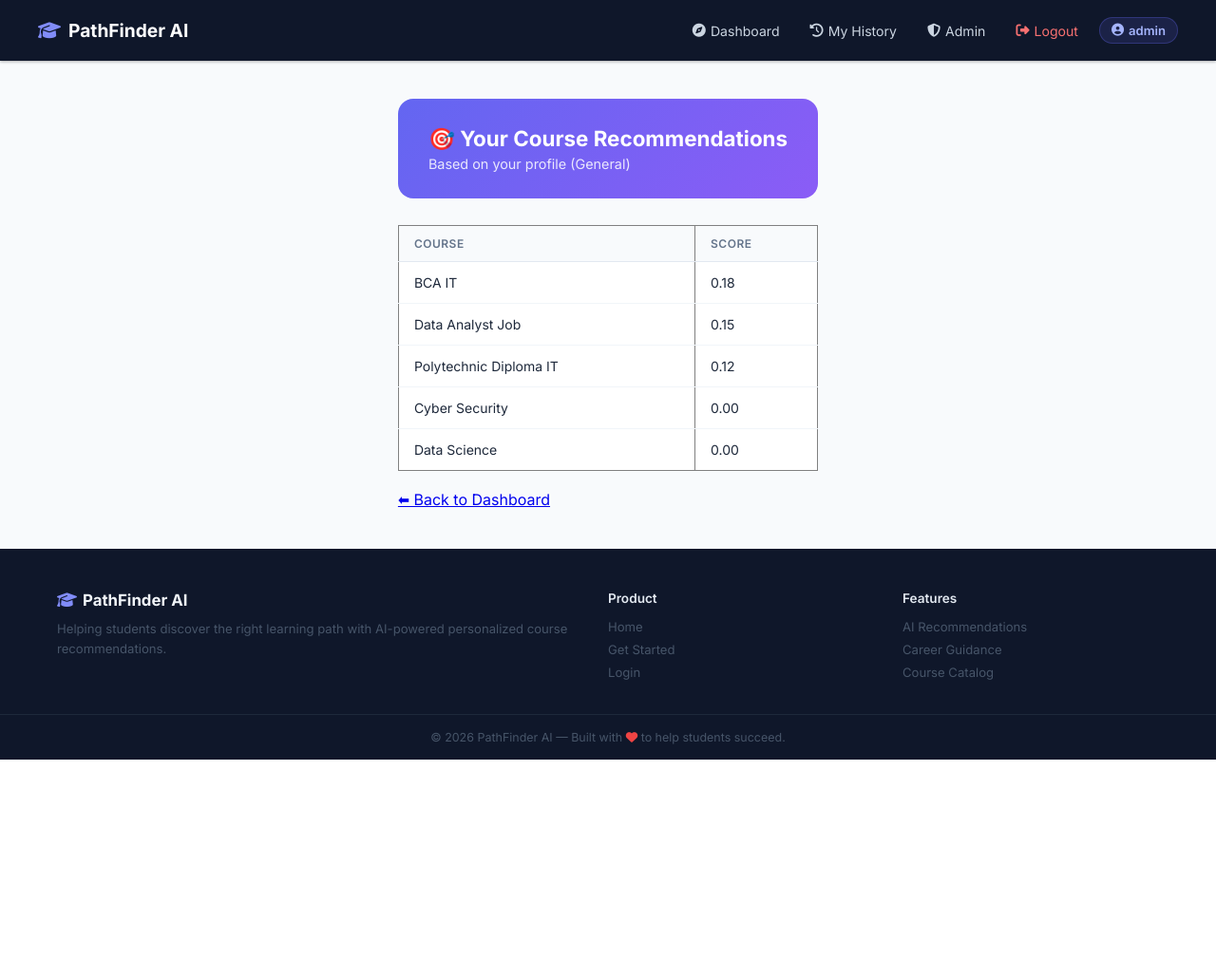
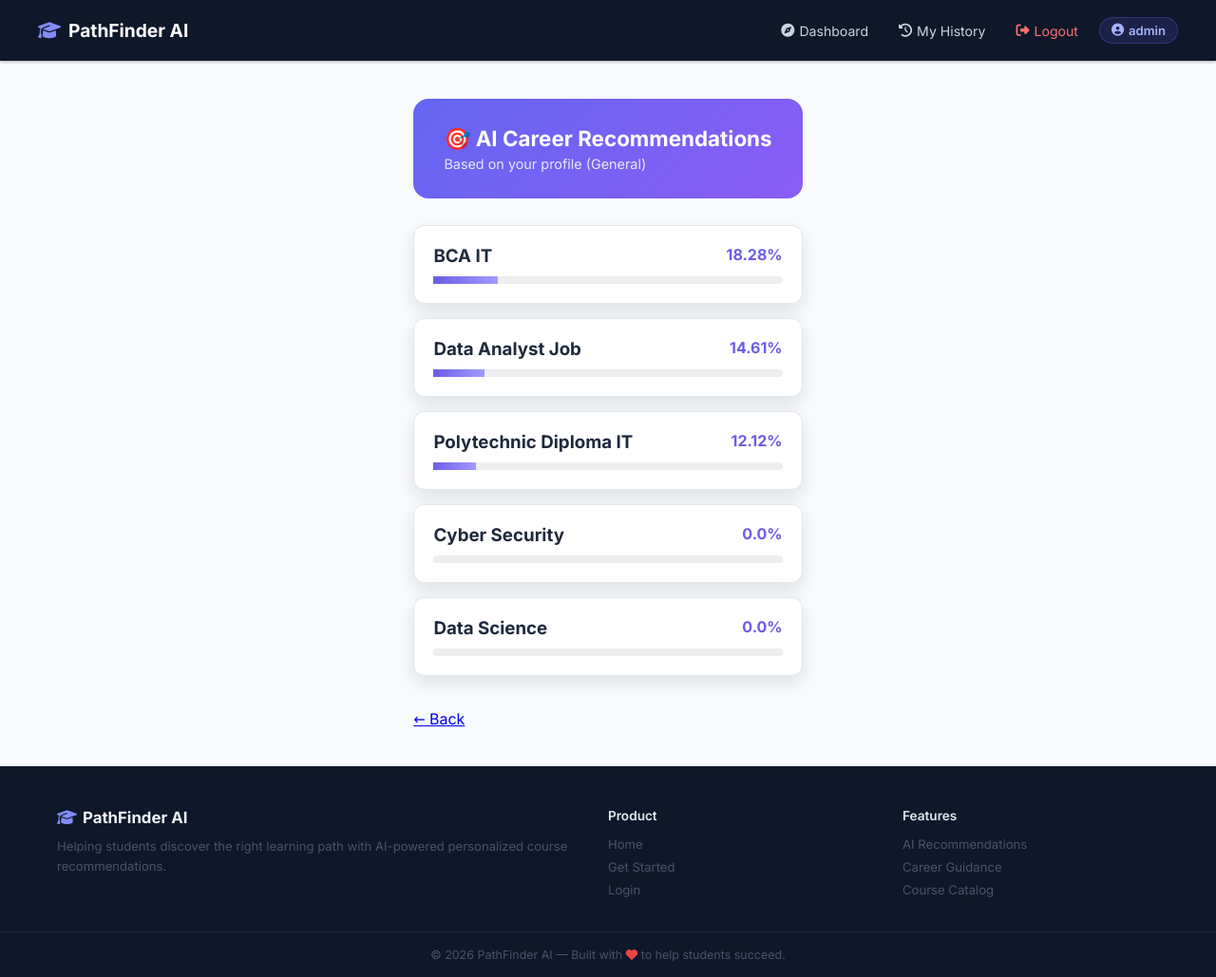
Before and after one commit to VajidShaik44/ai-course-recommendation-system, a Flask app: page /recommend in a window 1280 px wide. Shown: the whole page at 95% size. Before the commit the page ends 800 px from the top, so only its background shows below. Run offline with Flask 3, Linux system fonts and the light colour scheme; a user stored in the database is signed in; data comes from the database, SQL or seed files in the repository.

Commit message:
Updated ui and result page

```diff
--- a/app.py
+++ b/app.py
@@ -15,62 +15,26 @@ app.secret_key = os.environ.get("SECRET_KEY", "fallback-dev-key")
 init_db()
 
 
+# 🔥 AI Explanation Layer
+def generate_explanation(course, skills):
+    return {
+        "why": f"{course} aligns with your interests in {skills} and fits your current career stage.",
+        "advantages": [
+            "High career demand",
+            "Strong growth opportunities",
+            "Industry-relevant skills"
+        ],
+        "disadvantages": [
+            "Requires continuous learning",
+            "Competitive field",
+            "May need specialization"
+        ]
+    }
+
+
 @app.route("/")
 def home():
     return render_template("home.html")
-
-
-@app.route("/register", methods=["GET", "POST"])
-def register():
-    if request.method == "POST":
-        username = request.form["username"]
-        password = request.form["password"]
-
-        conn = sqlite3.connect("students.db")
-        c = conn.cursor()
-        try:
-            hashed_pw = generate_password_hash(password)
-            c.execute("INSERT INTO users(username,password) VALUES(?,?)",
-                      (username, hashed_pw))
-            conn.commit()
-            flash("Registration successful! Please login.", "success")
-            return redirect("/login")
-        except:
-            flash("Username already exists!", "error")
-        finally:
-            conn.close()
-
-    return render_template("register.html")
-
-
-@app.route("/login", methods=["GET", "POST"])
-def login():
-    if request.method == "POST":
-        username = request.form["username"]
-        password = request.form["password"]
-
-        conn = sqlite3.connect("students.db")
-        c = conn.cursor()
-        c.execute(
-            "SELECT id, username, password, COALESCE(is_admin, 0) FROM users WHERE username=?",
-            (username,)
-        )
-        user = c.fetchone()
-        conn.close()
-
-        if user and check_password_hash(user[2], password):
-            session["user"] = user[1]
-            session["user_id"] = user[0]
-            session["is_admin"] = user[3]
-
-            if user[3] == 1:
-                return redirect("/admin")
-
-            return redirect("/dashboard")
-        else:
-            flash("Invalid username or password!", "error")
-
-    return render_template("login.html")
 
 
 @app.route("/dashboard")
@@ -89,153 +53,60 @@ def recommend():
     stream_subjects = request.form.get("stream_subjects", "")
     skills = request.form.get("skills", "")
 
-    # Combine inputs
     input_text = f"{stream_subjects} {skills}".strip()
 
-    # ML call
+    # ML
     if stage and input_text:
         results = stage_aware_recommend(stage, input_text)
     else:
         results = recommend_course(input_text or skills)
 
-    # DEBUG
-    print("INPUT TEXT:", input_text)
-    print("RESULTS:\n", results)
+    # Convert score → percentage
+    results["score"] = (results["score"] * 100).round(2)
 
-    # FALLBACK (fix zero-score problem)
-    if results is None or results.empty or results['score'].sum() == 0:
-        flash("No strong matches found. Showing general recommendations.", "warning")
+    # 🔥 Convert into structured data (IMPORTANT)
+    courses_data = []
+    for _, row in results.iterrows():
+        explanation = generate_explanation(row["course"], skills)
 
-        courses = get_all_courses()
-
-        import pandas as pd
-        results = pd.DataFrame({
-            "course": [c[1] for c in courses],
-            "score": [0.5] * len(courses)
+        courses_data.append({
+            "course": row["course"],
+            "score": row["score"],
+            "why": explanation["why"],
+            "advantages": explanation["advantages"],
+            "disadvantages": explanation["disadvantages"]
         })
 
-    # Save top recommendation
-    if not results.empty and "user_id" in session:
-        top_course_name = results.iloc[0]["course"]
-        top_score = results.iloc[0]["score"]
+    return render_template(
+        "result.html",
+        courses=courses_data,
+        stage=stage or "General"
+    )
 
-        from database import get_db_connection, save_recommendation
-        conn = get_db_connection()
+
+@app.route("/login", methods=["GET", "POST"])
+def login():
+    if request.method == "POST":
+        username = request.form["username"]
+        password = request.form["password"]
+
+        conn = sqlite3.connect("students.db")
         c = conn.cursor()
-        c.execute("SELECT id FROM courses WHERE course = ?", (top_course_name,))
-        course_row = c.fetchone()
-        course_id = course_row[0] if course_row else 1
+        c.execute("SELECT id, username, password FROM users WHERE username=?", (username,))
+        user = c.fetchone()
         conn.close()
 
-        save_recommendation(session["user_id"], input_text, course_id, top_score, stage)
+        if user and check_password_hash(user[2], password):
+            session["user"] = user[1]
+            session["user_id"] = user[0]
+            return redirect("/dashboard")
+        else:
+            flash("Invalid login", "error")
 
-    return render_template("result.html", courses=results, stage=stage or "General")
-
-
-@app.route("/profile")
-def profile():
-    if "user" not in session:
-        return redirect("/login")
-    recommendations = get_user_recommendations(session["user_id"])
-    return render_template("profile.html", recommendations=recommendations)
+    return render_template("login.html")
 
 
 @app.route("/logout")
 def logout():
     session.clear()
     return redirect("/")
-
-
-# ---------------- ADMIN ---------------- #
-
-@app.route("/admin")
-def admin():
-    if "user" not in session:
-        return redirect("/login")
-
-    if not session.get("is_admin"):
-        return "Access Denied! Admin only.", 403
-
-    users_count, rec_count, courses_count = get_stats()
-    return render_template(
-        "admin.html",
-        users_count=users_count,
-        recommendations_count=rec_count,
-        courses_count=courses_count
-    )
-
-
-@app.route("/admin/courses")
-def admin_courses():
-    if "user" not in session:
-        return redirect("/login")
-
-    if not session.get("is_admin"):
-        return "Access Denied! Admin only.", 403
-
-    courses = get_all_courses()
-    return render_template("admin_courses.html", courses=courses)
-
-
-@app.route("/admin/add_course", methods=["POST"])
-def admin_add_course():
-    if "user" not in session:
-        return redirect("/login")
-
-    if not session.get("is_admin"):
-        return "Access Denied! Admin only.", 403
-
-    course = request.form["course"]
-    level = request.form["level"]
-    description = request.form["description"]
-    skills = request.form["skills"]
-
-    add_course(course, level, description, skills)
-    flash("Course added successfully!", "success")
-    return redirect("/admin/courses")
-
-
-@app.route("/admin/delete_course/<int:course_id>")
-def admin_delete_course(course_id):
-    if "user" not in session:
-        return redirect("/login")
-
-    if not session.get("is_admin"):
-        return "Access Denied! Admin only.", 403
-
-    delete_course(course_id)
-    flash("Course deleted successfully!", "success")
-    return redirect("/admin/courses")
-
-
-@app.route("/admin/users")
-def admin_users():
-    if "user" not in session:
-        return redirect("/login")
-
-    if not session.get("is_admin"):
-        return "Access Denied! Admin only.", 403
-
-    users = get_all_users()
-    return render_template("admin_users.html", users=users)
-
-
-@app.route("/admin/recommendations")
-def admin_recommendations():
-    if "user" not in session:
-        return redirect("/login")
-
-    if not session.get("is_admin"):
-        return "Access Denied! Admin only.", 403
-
-    recommendations = get_all_recommendations()
-    return render_template("admin_recommendations.html", recommendations=recommendations)
-
-
-@app.errorhandler(404)
-def page_not_found(e):
-    return render_template("404.html"), 404
-
-
-if __name__ == "__main__":
-    app.run(host="0.0.0.0", port=5000, debug=False)
--- a/templates/result.html
+++ b/templates/result.html
@@ -1,43 +1,120 @@
 {% extends "base.html" %}
-
-{% block title %}Recommendations{% endblock %}
 
 {% block content %}
 
 <div class="page-hero">
-    <h2>🎯 Your Course Recommendations</h2>
+    <h2>🎯 AI Career Recommendations</h2>
     <p>Based on your profile ({{ stage }})</p>
 </div>
 
 <div class="results-container">
 
-    {% if courses is not none and not courses.empty %}
+    {% for course in courses %}
+    <div class="card">
 
-        <table border="1" cellpadding="10" cellspacing="0" style="width:100%; background:#fff;">
-            <thead>
-                <tr>
-                    <th>Course</th>
-                    <th>Score</th>
-                </tr>
-            </thead>
-            <tbody>
-                {% for index, row in courses.iterrows() %}
-                <tr>
-                    <td>{{ row['course'] }}</td>
-                    <td>{{ "%.2f"|format(row['score']) }}</td>
-                </tr>
+        <div class="header" onclick="toggle('{{ loop.index }}')">
+            <h3>{{ course.course }}</h3>
+            <span class="score">{{ course.score }}%</span>
+        </div>
+
+        <div class="progress-bar">
+            <div class="progress" style="width: {{ course.score }}%"></div>
+        </div>
+
+        <div id="details{{ loop.index }}" class="details">
+
+            <p><strong>Why this suits you:</strong></p>
+            <p>{{ course.why }}</p>
+
+            <p><strong>Advantages:</strong></p>
+            <ul>
+                {% for adv in course.advantages %}
+                <li>{{ adv }}</li>
                 {% endfor %}
-            </tbody>
-        </table>
+            </ul>
 
-    {% else %}
-        <p>No recommendations found. Try different inputs.</p>
-    {% endif %}
+            <p><strong>Disadvantages:</strong></p>
+            <ul>
+                {% for dis in course.disadvantages %}
+                <li>{{ dis }}</li>
+                {% endfor %}
+            </ul>
 
-    <div style="margin-top:20px;">
-        <a href="/dashboard">⬅ Back to Dashboard</a>
+            <button class="btn">Explore Path →</button>
+
+        </div>
+
     </div>
+    {% endfor %}
+
+    <a href="/dashboard" class="back">← Back</a>
 
 </div>
 
+<script>
+function toggle(id){
+    let el = document.getElementById("details"+id);
+    el.style.display = el.style.display === "block" ? "none" : "block";
+}
+</script>
+
+<style>
+
+.card {
+    background: white;
+    padding: 20px;
+    margin-bottom: 15px;
+    border-radius: 12px;
+    box-shadow: 0 8px 20px rgba(0,0,0,0.1);
+    transition: 0.3s;
+    cursor: pointer;
+}
+
+.card:hover {
+    transform: translateY(-3px);
+}
+
+.header {
+    display: flex;
+    justify-content: space-between;
+}
+
+.score {
+    color: #6c5ce7;
+    font-weight: bold;
+}
+
+.progress-bar {
+    height: 8px;
+    background: #eee;
+    border-radius: 5px;
+    margin-top: 10px;
+}
+
+.progress {
+    height: 100%;
+    background: linear-gradient(90deg,#6c5ce7,#a29bfe);
+}
+
+.details {
+    display: none;
+    margin-top: 15px;
+}
+
+.btn {
+    margin-top: 10px;
+    padding: 8px 12px;
+    background: #6c5ce7;
+    color: white;
+    border: none;
+    border-radius: 6px;
+}
+
+.back {
+    display: inline-block;
+    margin-top: 20px;
+}
+
+</style>
+
 {% endblock %}
```
